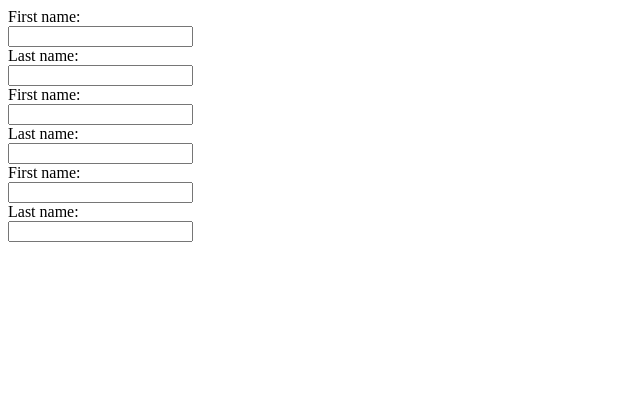
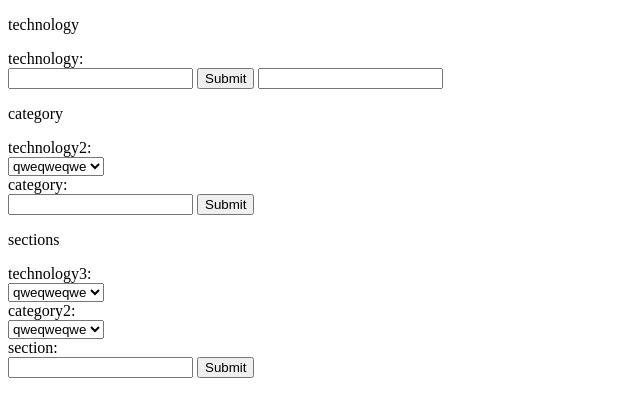
Before and after one commit to Blshop/StudyNotes, a Flask app: page /add in a window 1280 px wide. Shown: the top 417 px of the page, without its empty margins (0-640 px from the left). Run offline with Flask 2, Linux system fonts and the light colour scheme.

Commit message:
add new files

```diff
--- a/app.py
+++ b/app.py
@@ -1,4 +1,4 @@
-from flask import Flask, render_template
+from flask import Flask, render_template, request
 from flask_sqlalchemy import SQLAlchemy
 
 
@@ -32,13 +32,17 @@ def index():
     return render_template("index.html")
 
 
-@app.route("/add")
+@app.route("/add", methods={"GET", "POST"})
 def add():
-    # tech = Technology(tech_name="Python")
-    # cat = Category(cat_name="django")
-    # tech.techs.append(cat)
-    # db.session.add(tech)
-    # db.session.commit()
+    if request.method == "POST":
+        print(request.form)
+        if "technology" in request.form:
+            tech = Technology(tech_name="Python")
+            cat = Category(cat_name="django")
+            tech.techs.append(cat)
+            db.session.add(tech)
+            db.session.commit()
+
     return render_template("add.html")
 
 
--- a/templates/add.html
+++ b/templates/add.html
@@ -2,26 +2,38 @@
 <html>
 
 <body>
-
-    <form>
-        <label for="fname">First name:</label><br>
-        <input type="text" id="fname" name="fname"><br>
-        <label for="lname">Last name:</label><br>
-        <input type="text" id="lname" name="lname">
+    <p>technology</p>
+    <form method="post" id="tech">
+        <label for="technology">technology:</label><br>
+        <input type="text" id="technology" name="technology">
+        <input type="submit" id="tech-submit" value="Submit">
+        <input type="text" id="technology" name="technology2">
     </form>
 
+    <p>category</p>
     <form>
-        <label for="fname">First name:</label><br>
-        <input type="text" id="fname" name="fname"><br>
-        <label for="lname">Last name:</label><br>
-        <input type="text" id="lname" name="lname">
+        <label for="technology2">technology2:</label><br>
+        <select name="technology2" id="technology2">
+            <option value="123">qweqweqwe</option>
+        </select><br>
+        <label for="category">category:</label><br>
+        <input type="text" id="category" name="category">
+        <input type="submit" value="Submit"><br>
     </form>
 
+    <p>sections</p>
     <form>
-        <label for="fname">First name:</label><br>
-        <input type="text" id="fname" name="fname"><br>
-        <label for="lname">Last name:</label><br>
-        <input type="text" id="lname" name="lname">
+        <label for="technology3">technology3:</label><br>
+        <select name="technology3" id="technology3">
+            <option value="123">qweqweqwe</option>
+        </select><br>
+        <label for="category2">category2:</label><br>
+        <select name="category2" id="category2">
+            <option value="123">qweqweqwe</option>
+        </select><br>
+        <label for="section">section:</label><br>
+        <input type="text" id="section" name="section">
+        <input type="submit" value="Submit"><br>
     </form>
 
 </body>
```
Also changed, not shown: studyDB.db.
